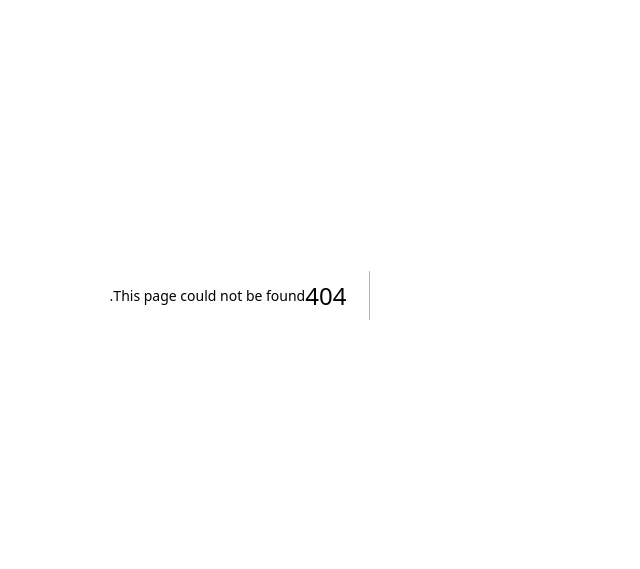
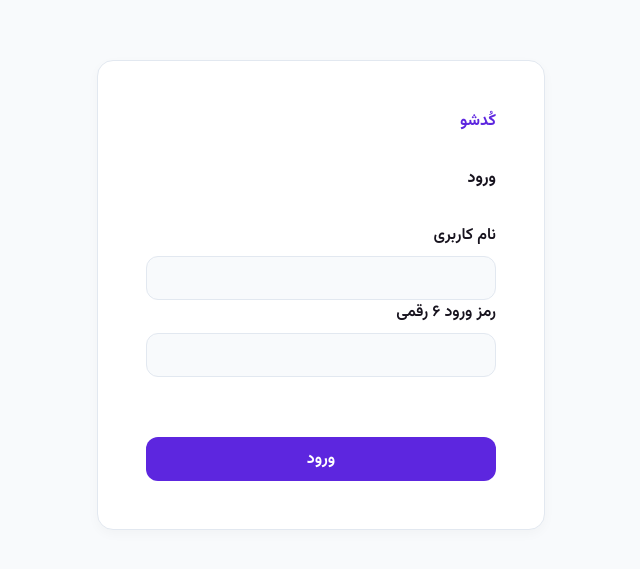
Before and after one commit to mytest19861986/codesho-test, a Next.js app in the folder frontend/: page /login in a window 1280 px wide. Before the commit this address had no page. Shown: the part 105-674 px from the top of the page, without its empty margins (432-1072 px from the left). Built offline with nearby package versions, Linux system fonts and the light colour scheme.

Commit message:
feat(auth-ui): add test login experience

```diff
--- /dev/null
+++ b/frontend/src/app/login/login.module.css
@@ -0,0 +1,10 @@
+.page { min-block-size: 100dvh; display: grid; place-items: center; padding: var(--cs-space-6); background: var(--cs-color-bg-base); }
+.card { inline-size: min(100%, 28rem); padding: clamp(1.5rem, 5vw, 3rem); border: var(--cs-border-width) solid var(--cs-color-border-subtle); border-radius: var(--cs-radius-card); background: var(--cs-color-bg-surface); box-shadow: var(--cs-shadow-card); }
+.brand { margin: 0 0 var(--cs-space-8); color: var(--cs-color-brand-primary); font-weight: var(--cs-font-weight-bold); }
+.card h1 { margin: 0 0 var(--cs-space-8); font-size: var(--cs-font-size-heading-2); }
+.field { display: grid; gap: var(--cs-space-2); margin-block-end: var(--cs-space-5); font-weight: var(--cs-font-weight-semibold); }
+.field input { min-block-size: 2.75rem; inline-size: 100%; padding-inline: var(--cs-space-3); border: var(--cs-border-width) solid var(--cs-color-border-subtle); border-radius: var(--cs-radius-control); background: var(--cs-color-bg-base); color: var(--cs-color-text-primary); font: inherit; }
+.field input:focus-visible, .submit:focus-visible { outline: none; box-shadow: var(--cs-focus-ring); }
+.message { min-block-size: 2.75rem; margin-block: var(--cs-space-2); color: var(--cs-color-text-secondary); }
+.submit { min-block-size: 2.75rem; inline-size: 100%; border: 0; border-radius: var(--cs-radius-control); background: var(--cs-color-brand-primary); color: var(--cs-color-text-inverse); font: inherit; font-weight: var(--cs-font-weight-bold); cursor: pointer; }
+.submit:disabled { cursor: wait; opacity: .7; }
--- /dev/null
+++ b/frontend/src/app/login/page.tsx
@@ -0,0 +1,45 @@
+"use client";
+
+import { FormEvent, useRef, useState } from "react";
+
+import { authAlphaContent as copy } from "@/content/fa/auth.alpha";
+import { login, normalizePasscode } from "@/features/auth/authClient";
+
+import styles from "./login.module.css";
+
+export default function LoginPage() {
+  const [username, setUsername] = useState("");
+  const [passcode, setPasscode] = useState("");
+  const [message, setMessage] = useState("");
+  const [busy, setBusy] = useState(false);
+  const messageRef = useRef<HTMLDivElement>(null);
+
+  async function submit(event: FormEvent<HTMLFormElement>) {
+    event.preventDefault();
+    setMessage("");
+    const normalized = normalizePasscode(passcode);
+    if (!username) return setMessage(copy.usernameRequired);
+    if (!normalized) return setMessage(copy.passcodeRequired);
+    if (!/^\d{6}$/.test(normalized)) return setMessage(copy.passcodeInvalid);
+    setBusy(true);
+    const result = await login(username, normalized);
+    setBusy(false);
+    const next = result === "success" ? copy.success : result === "must_change" ? copy.mustChange : result === "invalid" ? copy.invalidCredentials : result === "rate_limited" ? copy.tooManyAttempts : result === "unavailable" ? copy.unavailable : copy.bootstrapFailed;
+    setMessage(next);
+    messageRef.current?.focus();
+    if (result === "success") setPasscode("");
+  }
+
+  return <main className={styles.page}>
+    <section className={styles.card} aria-labelledby="login-title">
+      <p className={styles.brand}>{copy.brand}</p>
+      <h1 id="login-title">{copy.title}</h1>
+      <form onSubmit={submit} noValidate>
+        <label className={styles.field} htmlFor="username"><span>{copy.usernameLabel}</span><input id="username" name="username" autoComplete="username" value={username} onChange={(event) => setUsername(event.target.value)} /></label>
+        <label className={styles.field} htmlFor="passcode"><span>{copy.passcodeLabel}</span><input id="passcode" name="passcode" type="password" inputMode="numeric" autoComplete="current-password" maxLength={6} value={passcode} onChange={(event) => setPasscode(normalizePasscode(event.target.value))} /></label>
+        <div className={styles.message} aria-live="polite" tabIndex={-1} ref={messageRef}>{message}</div>
+        <button className={styles.submit} type="submit" disabled={busy}>{copy.submit}</button>
+      </form>
+    </section>
+  </main>;
+}
--- /dev/null
+++ b/frontend/src/content/fa/auth.alpha.ts
@@ -0,0 +1,17 @@
+export const authAlphaContent = {
+  brand: "کُدشو",
+  title: "ورود",
+  usernameLabel: "نام کاربری",
+  passcodeLabel: "رمز ورود ۶ رقمی",
+  submit: "ورود",
+  invalidCredentials: "نام کاربری یا رمز ورود صحیح نیست.",
+  tooManyAttempts: "تعداد تلاش‌ها زیاد است؛ کمی بعد دوباره امتحان کنید.",
+  unavailable: "سرویس ورود موقتاً در دسترس نیست.",
+  mustChange: "برای ادامه باید رمز ورودت را تغییر دهی.",
+  success: "ورود با موفقیت انجام شد.",
+  usernameRequired: "نام کاربری را وارد کنید.",
+  passcodeRequired: "رمز ورود را وارد کنید.",
+  passcodeInvalid: "رمز ورود باید شش رقم باشد.",
+  bootstrapFailed: "ارتباط با سرویس ورود برقرار نشد.",
+  retry: "دوباره تلاش کنید.",
+} as const;
--- /dev/null
+++ b/frontend/src/features/auth/authClient.ts
@@ -0,0 +1,47 @@
+export type LoginResult = "success" | "must_change" | "invalid" | "rate_limited" | "unavailable" | "error";
+
+const csrfPath = "/api/v1/auth/csrf/";
+const loginPath = "/api/v1/auth/passcode/login/";
+const sessionPath = "/api/v1/auth/session/";
+
+function csrfToken(): string | null {
+  return document.cookie.split(";").map((part) => part.trim()).find((part) => part.startsWith("csrftoken="))?.slice("csrftoken=".length) ?? null;
+}
+
+async function bootstrapCsrf(): Promise<boolean> {
+  const response = await fetch(csrfPath, { credentials: "same-origin", headers: { Accept: "application/json" } });
+  return response.ok && Boolean(csrfToken());
+}
+
+export async function login(username: string, passcode: string): Promise<LoginResult> {
+  try {
+    let bootstrapped = await bootstrapCsrf();
+    if (!bootstrapped) bootstrapped = await bootstrapCsrf();
+    if (!bootstrapped) return "error";
+
+    const response = await fetch(loginPath, {
+      method: "POST",
+      credentials: "same-origin",
+      headers: { Accept: "application/json", "Content-Type": "application/json", "X-CSRFToken": csrfToken() ?? "" },
+      body: JSON.stringify({ username, passcode }),
+    });
+    if (response.status === 204) {
+      const session = await fetch(sessionPath, { credentials: "same-origin", headers: { Accept: "application/json" } });
+      return session.ok ? "success" : "error";
+    }
+    if (response.status === 401) return "invalid";
+    if (response.status === 429) return "rate_limited";
+    if (response.status === 503) return "unavailable";
+    if (response.status === 403) {
+      const payload = await response.json().catch(() => null) as { code?: string } | null;
+      return payload?.code === "passcode_change_required" ? "must_change" : "invalid";
+    }
+    return "error";
+  } catch {
+    return "error";
+  }
+}
+
+export function normalizePasscode(value: string): string {
+  return value.replace(/[۰-۹]/g, (digit) => String(digit.charCodeAt(0) - 1776)).replace(/[٠-٩]/g, (digit) => String(digit.charCodeAt(0) - 1632));
+}
```
Also changed, not shown: 1 other file (tests, documents, lock files or other folders).
